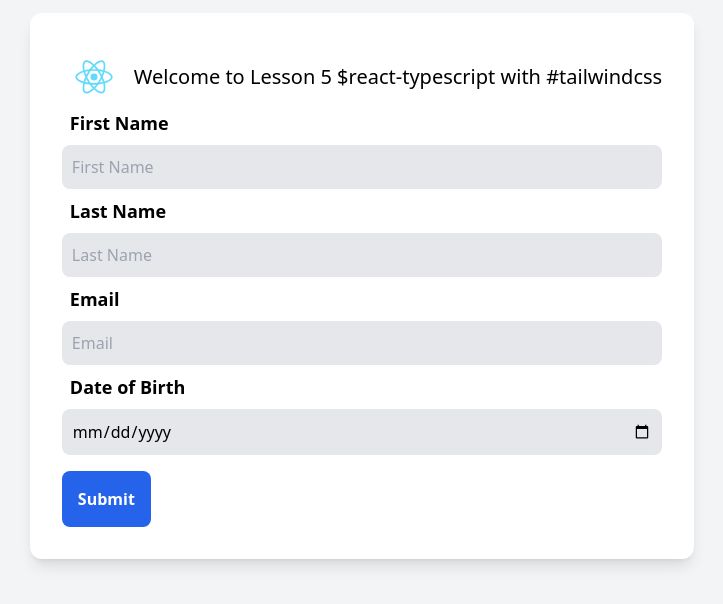
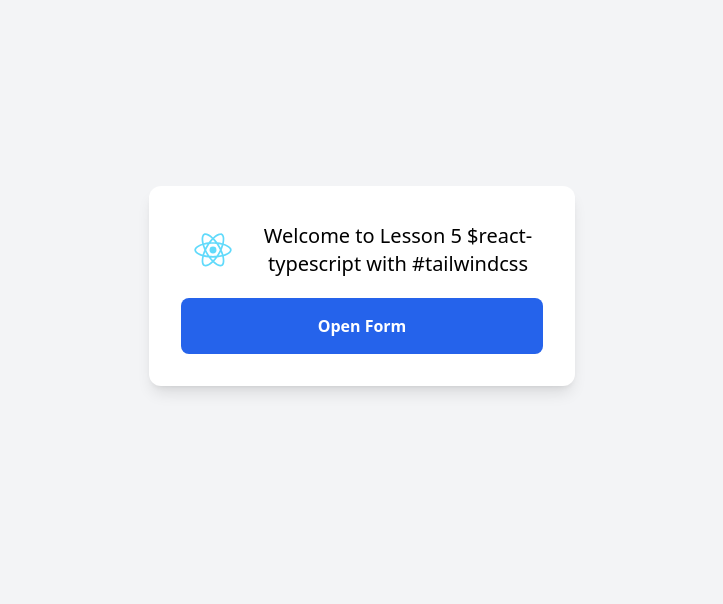
Before and after one commit to aeswibon/WD301, a React (Create React App) app: page / in a window 1280 px wide. Shown: the part 114-718 px from the top of the page, without its empty margins (278-1001 px from the left). Built offline with nearby package versions, Linux system fonts and the light colour scheme.

Commit message:
added dyanmic form features

```diff
--- a/src/App.tsx
+++ b/src/App.tsx
@@ -1,19 +1,25 @@
-import React from 'react';
-import Form from './Components/Form';
-import logo from "./logo.svg";
+import React from "react";
+import Form from "./Components/Form";
+import Home from "./Components/Home";
 
 const App = () => {
-  return (
-    <div className="flex min-h-screen bg-gray-100 items-center overflow-auto">
-      <div className="m-4 p-8 mx-auto bg-white shadow-lg rounded-xl">
-        <div className="flex gap-2 items-center ">
-          <img className="h-16 w-16 animate-spin-slow" src={logo} alt="logo" />
-          <h1 className="text-center text-xl">Welcome to Lesson 5 $react-typescript with #tailwindcss </h1>
-        </div>
-        <Form />
-      </div>
-    </div>
-  );
-}
+	const [toggle, setToggle] = React.useState<boolean>(true);
+	const handleClick = () => {
+		setToggle(!toggle);
+	};
+	return (
+		<div className="flex min-h-screen bg-gray-100 items-center overflow-auto">
+			<div className="m-auto w-1/3 p-8 mx-auto bg-white shadow-lg rounded-xl">
+				{toggle ? <Home /> : <Form />}
+				<button
+					type="submit"
+					onClick={handleClick}
+					className="p-4 mt-4 bg-blue-600 rounded-lg w-full text-white font-bold">
+					Open Form
+				</button>
+			</div>
+		</div>
+	);
+};
 
 export default App;
--- a/src/Components/Form.tsx
+++ b/src/Components/Form.tsx
@@ -1,36 +1,102 @@
-import { formFieldChecker } from "./interfaces/inputFieldChecker";
+import React from "react";
+import { formFieldChecker } from "../interfaces/form";
 
 const Form = () => {
-  const formFields:formFieldChecker[] = [
+	const formFields: formFieldChecker[] = [
 		{
-      id: 1, label: "First Name", type: "text",
-    },
-    {
-      id: 2, label: "Last Name", type: "text"
-    },
-    {
-      id: 3, label: "Email", type: "email"
-    },
-    {
-      id: 4, label: "Date of Birth", type: "date"
+			id: "id_sample",
+			label: "Sample",
+			type: "text",
+			value: "This is a Sample field",
 		},
 	];
+	const formFieldTemplate: formFieldChecker = {
+		id: new Date().getTime().toString(),
+		label: "",
+		type: "text",
+		value: "",
+	};
+	const [fields, setFields] = React.useState<formFieldChecker[]>(formFields);
+	const [fieldInput, setFieldInput] =
+		React.useState<formFieldChecker>(formFieldTemplate);
+	const RemoveField = (field_id: string) => {
+		setFields(fields.filter((f) => f.id !== field_id));
+	};
+	const AddField = () => {
+		setFields([...fields, fieldInput]);
+		setFieldInput(formFieldTemplate);
+	};
+	const ClearForm = () => {
+		setFields(formFields);
+		setFieldInput(formFieldTemplate);
+	};
+	const handleClick = (e: React.ChangeEvent<HTMLInputElement>) => {
+		setFieldInput({
+			...fieldInput,
+			label: e.target.value,
+			value: e.target.value,
+		});
+	};
 
 	return (
 		<div>
 			<form className="flex flex-col">
-        {formFields.map(field => {
+				{fields.map((field) => {
 					return (
 						<div key={field.id} className="w-full">
 							<span className="text-lg font-semibold px-2">{field.label}</span>
-              <input className="border-2 border-gray-200 bg-gray-200 rounded-lg p-2 my-2 w-full outline-none hover:outline-blue-800" type={field.type} placeholder={field.label} />
+							<div className="flex gap-4">
+								<input
+									id={field.id}
+									className="border-2 border-gray-200 bg-gray-200 rounded-lg p-2 my-2 w-full outline-none hover:outline-blue-800"
+									type={field.type}
+									placeholder={field.label}
+								/>
+								<button
+									type="button"
+									onClick={() => RemoveField(field.id)}
+									className="p-2 mt-2 bg-blue-600 rounded-lg text-white font-bold hover:text-blue-600 hover:bg-white hover:border-2 hover:border-blue-600">
+									Remove
+								</button>
+							</div>
 						</div>
 					);
 				})}
-        <button type="submit" className="p-4 float-left mt-2 ml-0 mr-auto bg-blue-600 rounded-lg text-white font-bold">Submit</button>
+				<div className="w-full">
+					<span className="text-lg font-semibold px-2">{fieldInput.label}</span>
+					<div className="flex gap-4">
+						<input
+							value={fieldInput.value}
+							className="border-2 border-gray-200 bg-gray-200 rounded-lg p-4 my-2 w-full outline-none hover:outline-blue-800"
+							type={fieldInput.type}
+							onChange={handleClick}
+							placeholder={fieldInput.label}
+						/>
+						<button
+							key={fieldInput.id}
+							type="button"
+							onClick={AddField}
+							className="px-6 py-2 h-12 mt-4 bg-blue-600 rounded-lg text-white font-bold hover:text-blue-600 hover:bg-white hover:border-2 hover:border-blue-600">
+							Add
+						</button>
+					</div>
+				</div>
 			</form>
+			<div className="flex gap-4">
+				<button
+					type="submit"
+					className="p-2 h-12 mt-4 w-1/2 bg-blue-600 rounded-lg text-white font-bold hover:text-blue-600 hover:bg-white hover:border-2 hover:border-blue-600">
+					Submit
+				</button>
+				<button
+					type="button"
+					onClick={ClearForm}
+					className="p-2 h-12 mt-4 w-1/2 bg-blue-600 rounded-lg text-white font-bold hover:text-blue-600 hover:bg-white hover:border-2 hover:border-blue-600">
+					Clear Form
+				</button>
 			</div>
-  )
+		</div>
+	);
 };
 
 export default Form;
--- /dev/null
+++ b/src/Components/Home.tsx
@@ -0,0 +1,13 @@
+import logo from "../assets/logo.svg";
+const Home = (): JSX.Element => {
+	return (
+		<div className="flex gap-2 items-center ">
+			<img className="h-16 w-16 animate-spin-slow" src={logo} alt="logo" />
+			<h1 className="text-center text-xl">
+				Welcome to Lesson 5 $react-typescript with #tailwindcss
+			</h1>
+		</div>
+	);
+};
+
+export default Home;
--- a/src/Components/interfaces/inputFieldChecker.tsx
+++ /dev/null
@@ -1,5 +0,0 @@
-export interface formFieldChecker {
-  id: number,
-  label: string,
-  type: string,
-};
--- /dev/null
+++ b/src/interfaces/form.tsx
@@ -0,0 +1,6 @@
+export interface formFieldChecker {
+	id: string;
+	label: string;
+	type: string;
+	value?: string;
+}
```
Also changed, not shown: src/index.tsx (+9 -9 lines), src/assets/logo.svg (renamed from src/logo.svg). Lines whose indentation alone changed are shown as unchanged.
